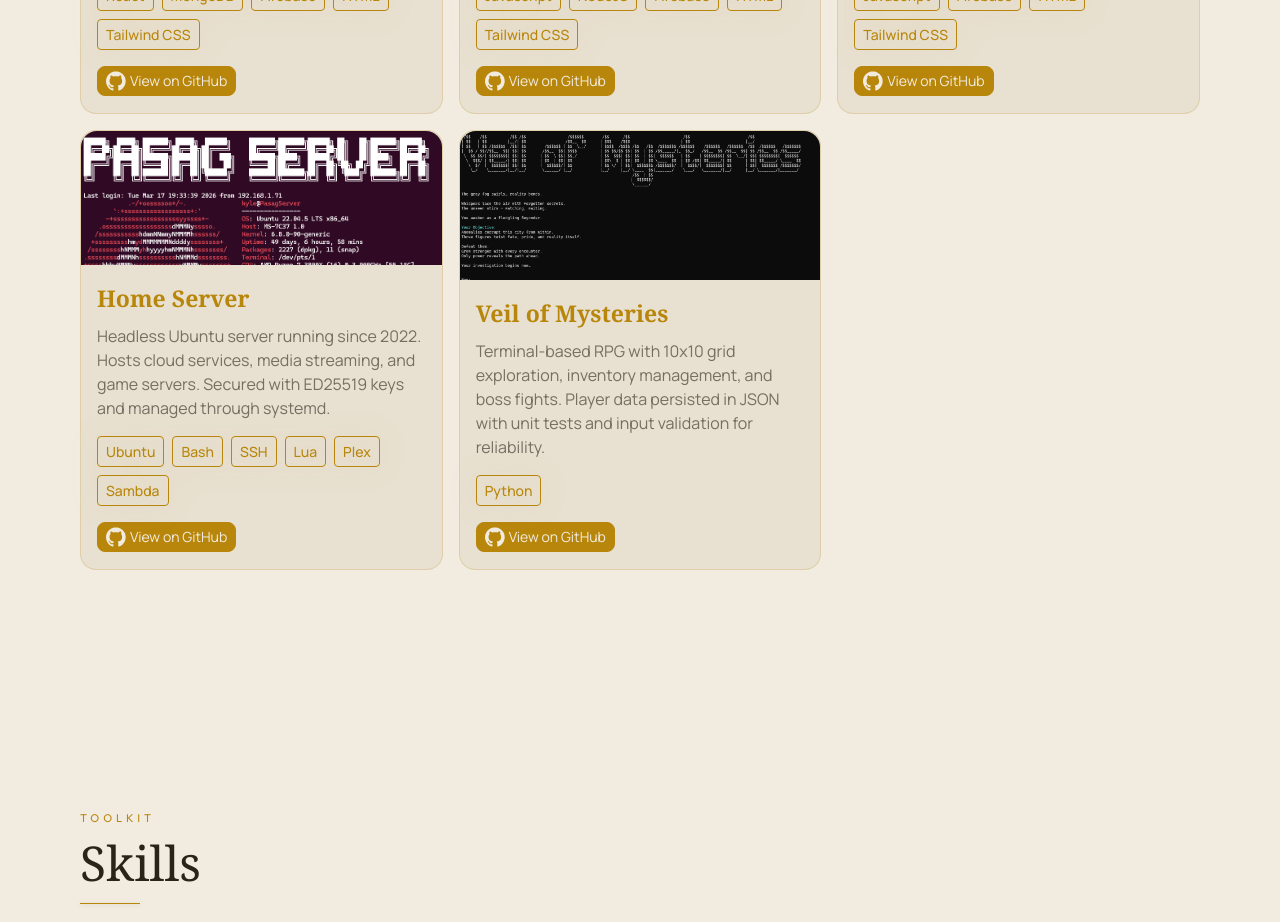
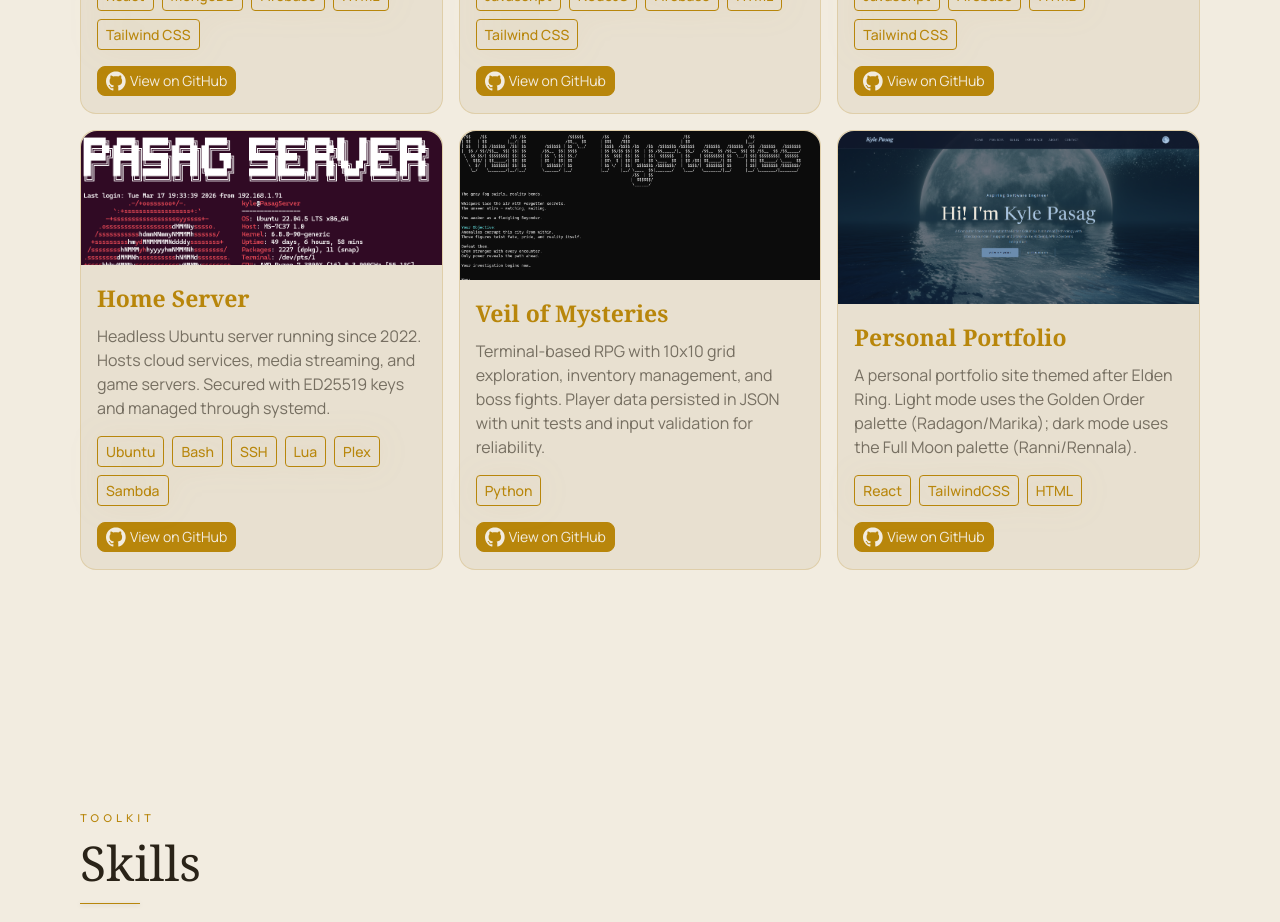
Before and after one commit to kpasag/Portfolio, a React (Vite) app: page / in a window 1280 px wide. Shown: the part 1360-2282 px from the top of the page. Built offline with nearby package versions, Linux system fonts and the light colour scheme.

Commit message:
Add new project

```diff
--- a/src/Body.jsx
+++ b/src/Body.jsx
@@ -1,9 +1,14 @@
 import { useState, useEffect } from "react";
+
+// For projects
 import clashroom from "./assets/Clashroom.png";
 import medtime from "./assets/Dashboard.png";
 import healthquest from "./assets/HealthQuest.png";
 import veil from "./assets/VeilOfMysteries.png";
 import pasag_server from "./assets/pasag_server.png";
+import portfolio from "./assets/portfolio.png"
+
+// For about
 import third_pic from "./assets/IMG_9592.webp";
 import snowboarding from "./assets/snowboarding.webp";
 import car from "./assets/car.PNG";
@@ -360,6 +365,13 @@ function Body() {
               codeStacks={["Python"]}
               github={`https://github.com/kpasag/veil-of-mysteries`}
             />
+            <ProjectCard
+              img={portfolio}
+              title={`Personal Portfolio`}
+              paragraph={`A personal portfolio site themed after Elden Ring. Light mode uses the Golden Order palette (Radagon/Marika); dark mode uses the Full Moon palette (Ranni/Rennala).`}
+              codeStacks={["React", "TailwindCSS", "HTML"]}
+              github={`https://github.com/kpasag/Portfolio`}
+            />
           </div>
         </section>
 
```
Also changed, not shown: src/assets/portfolio.png (added), 1 other file (tests, documents, lock files or other folders).
